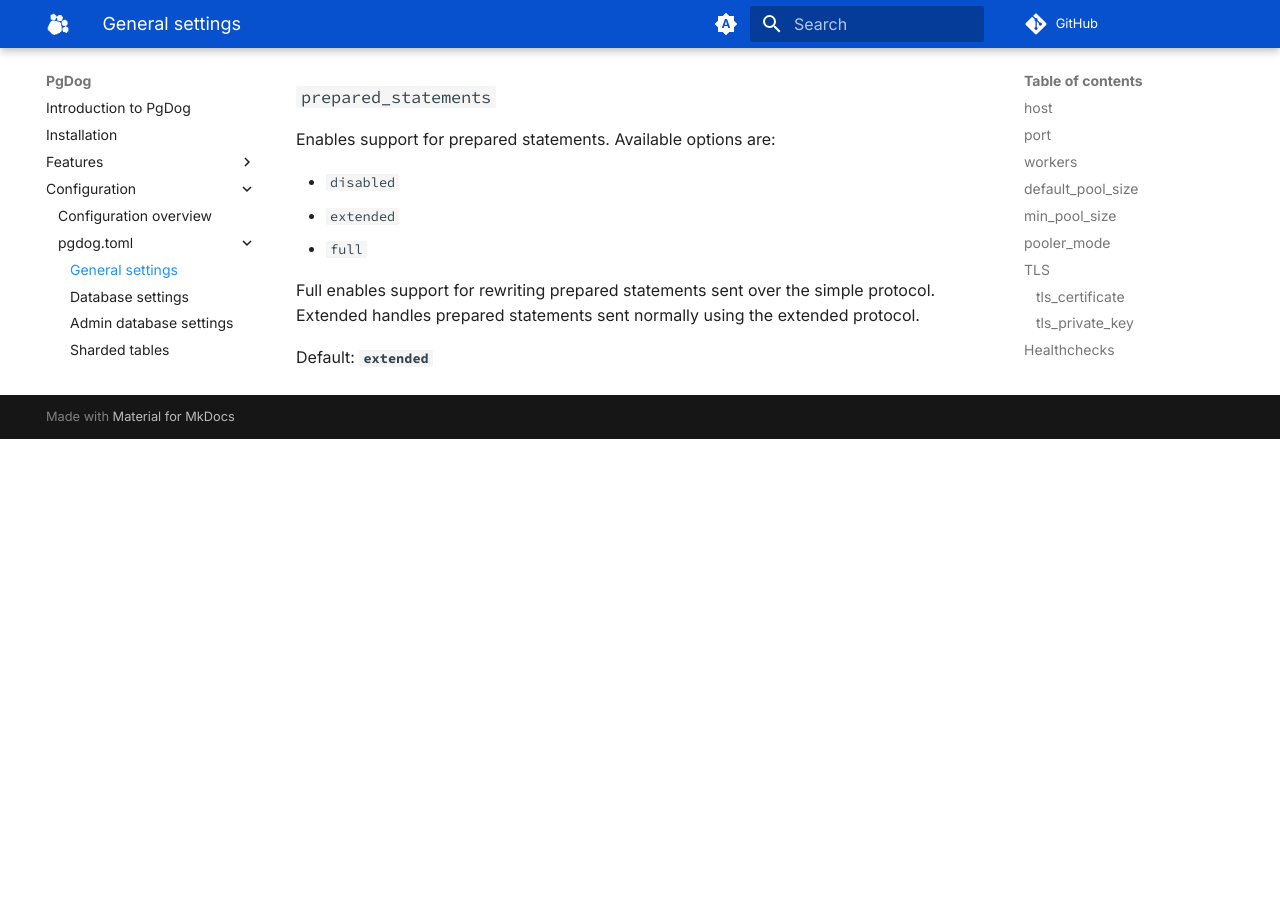
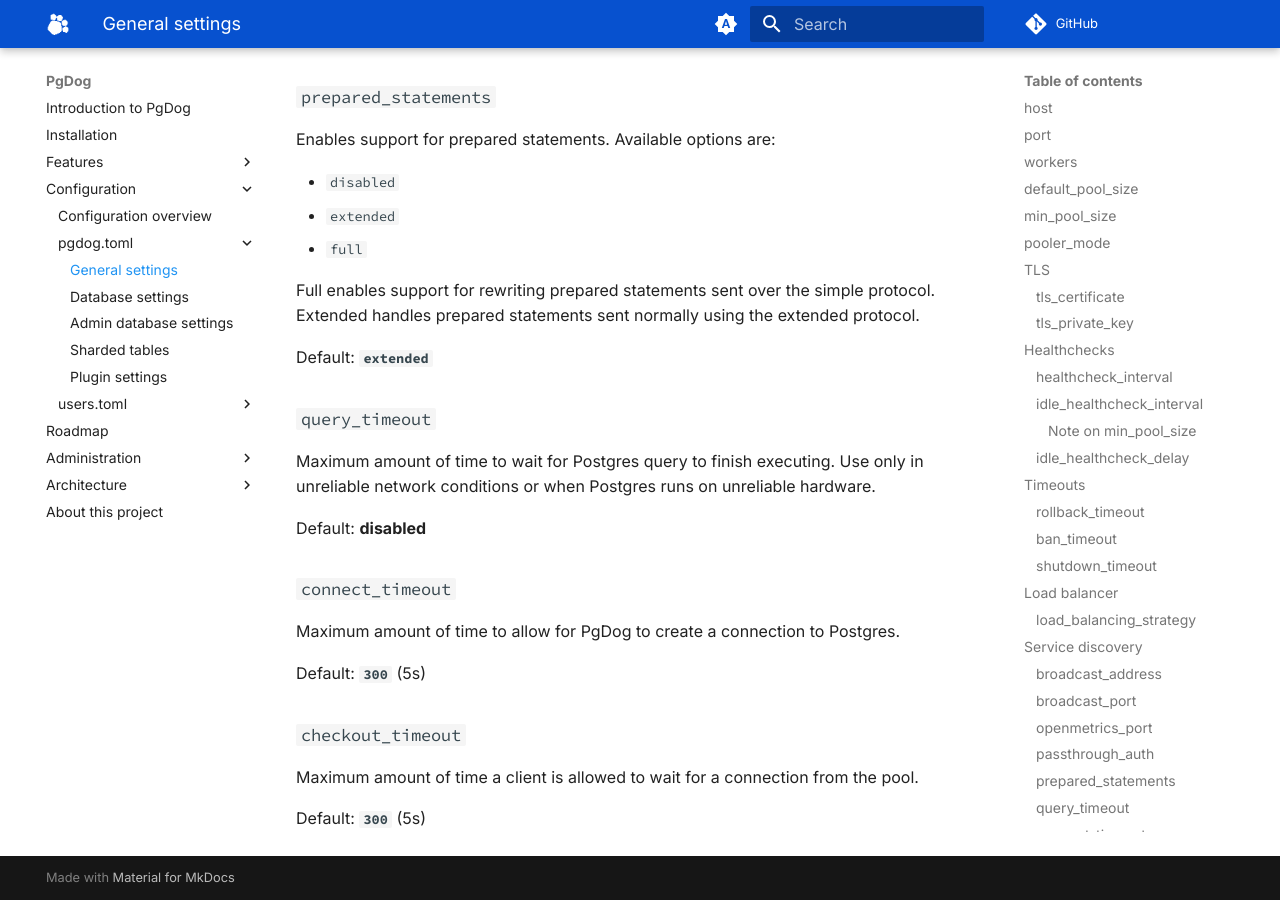
Before and after one commit to pgdogdev/docs, an MkDocs documentation site: the page built from docs/configuration/pgdog.toml/general.md, in a window 1280 px wide and 900 px high, scrolled down 4823 px. Built offline with MkDocs 1.6.1 and Material for MkDocs 9.7.7, drawn with Linux system fonts in a browser that asks for light colours; comment, search, counter and statistics services are not loaded; before the commit the page ends 5262 px from its top, so only the background shows below that; some of the changed lines change nothing that is shown.

Commit message:
add roadmpa

```diff
--- a/docs/configuration/pgdog.toml/general.md
+++ b/docs/configuration/pgdog.toml/general.md
@@ -179,3 +179,21 @@
 using the extended protocol.
 
 Default: **`extended`**
+
+### `query_timeout`
+
+Maximum amount of time to wait for Postgres query to finish executing. Use only in unreliable network conditions or when Postgres runs on unreliable hardware.
+
+Default: **disabled**
+
+### `connect_timeout`
+
+Maximum amount of time to allow for PgDog to create a connection to Postgres.
+
+Default: **`300`** (5s)
+
+### `checkout_timeout`
+
+Maximum amount of time a client is allowed to wait for a connection from the pool.
+
+Default: **`300`** (5s)
--- /dev/null
+++ b/docs/roadmap.md
@@ -0,0 +1,42 @@
+# Roadmap
+
+PgDog is being actively developed. Along with performance improvements and bug fixes, new features are constantly being added. The goal for PgDog is to manage most aspects of Postgres horizontal scalability, and we're just getting started.
+
+## Foundational features
+
+These features are required for PgDog to act as a replacement for PgBouncer and/or PgCat.
+
+| Feature | Status |
+|---------|--------|
+| Transactional pooler | Almost finished. Currently testing and benchmarking. |
+| Session mode | Works pretty well. Needs more tests and benchmarks. |
+| Load balancing | Tested and works well. Adding more tests and benchmarks. |
+| Failover | Tested and works well. Adding more tests and benchmarks. |
+| Prepared statements | Tested and works well. Writing more tests and benchmarks. |
+| PgBouncer compatibility | Make PgDog a drop-in replacement for PgBouncer. Still a work in progress, with a few admin database commands missing. Supported admin database commands are listed [here](administration/index.md). |
+
+## Sharding
+
+Features around query execution in a direct-to-shard or multi-shard context.
+
+| Feature  | Status |
+|----------|--------|
+| Parsing SQL for sharding keys | Currently parsing SELECTs and INSERTs for sharding keys. Need to parse UPDATE and DELETE queries (same logic as SELECT). Need to add more tests and catch edge cases around queries syntax. |
+| Query router | Works well for most queries supported by the parser. Direct-to-shard, multi-shard, and all-shard queries are detected and routed accordingly. |
+| Cross-shard queries | Queries spanning multiple shards are supported, for most simple use cases. See below for details. |
+| Cross-shard sorting | `SELECT ... ORDER BY ...`-style queries work transparently. Data types supported in the `ORDER BY` clause are: `BIGINT`, `INTEGER`, `TEXT`/`VARCHAR`. Missing: dates/timestamps, other Postgres types. |
+| Cross-shard aggregates | Basic aggregates like `count`, `max`, `min`, `sum` are supported with/without `GROUP BY` clause. Missing aggregates include: `avg`, `percentile_cont` (and `disc`), `JSON`, and others. Some require query rewriting. |
+| Query rewriting | Rewriting queries is only supported for renaming prepared statements. Query rewriting to support aggregates or cross-shard joins is not yet. |
+| Cross-shard joins | Not supported yet. Requires query rewriting and implementing inner/outer hash joins inside PgDog. |
+
+### Data integrity and re-sharding
+
+Features around moving data to/from shards, resharding to scale deployments, and data integrity validation.
+
+| Feature | Status |
+|---------|--------|
+| Sharded `COPY` | Ingesting data into Postgres using `COPY` and splitting it between shards works. All formats are supported, incl. CSV, text, and binary. More tests are needed to catch edge cases, but we are using a Rust standard CSV library for decoding, which is widely adopted. |
+| Logical replication | Partially started. This will use logical replication to move data between shards, while splitting tables between multiple databases. We have code to parse the stream and route messages between shards, but no orchestration or integrity validation yet. |
+| Shard re-balancing | Not started yet. See Logical replication above. We'll be creating shards (instances) automatically and moving data between databases. |
+| Schema management | Automatic schema management to ensure all shards have identical tables. We have some basic code to read schema off of shards, but it's not actively used yet. |
+| Primary key generation | Partially started. Automatic generation of sharded primary keys and non-sharded primary keys. This allows for Postgres to be used for generating primary keys without relying on 3rd party ID servers. We have a function for the sharded primary key. Still have to write one for non-sharded keys (it'll rely on the shard number as well, but won't be hashed). |
```
